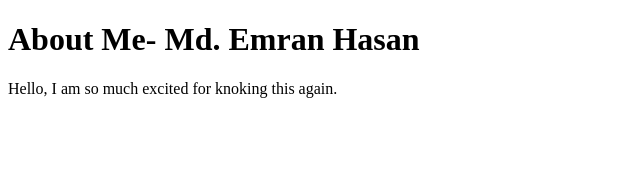
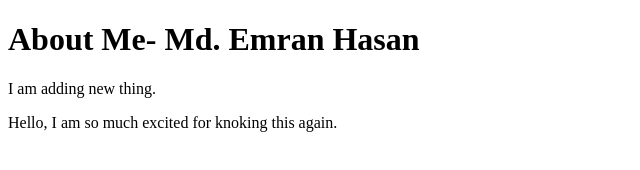
Before and after one commit to emrancub/my-first-website, a plain HTML site: page index.html in a window 1280 px wide. Shown: the whole page, without its empty margins (0-640 px from the left). Drawn offline with Linux system fonts and the light colour scheme.

Commit message:
Update index.html

```diff
--- a/index.html
+++ b/index.html
@@ -7,6 +7,7 @@
 </head>
 <body>
     <h1>About Me- Md. Emran Hasan</h1>
+    <p>I am adding new thing.</p>
     <p>Hello, I am so much excited for knoking this again.</p>
 </body>
 </html>
```
